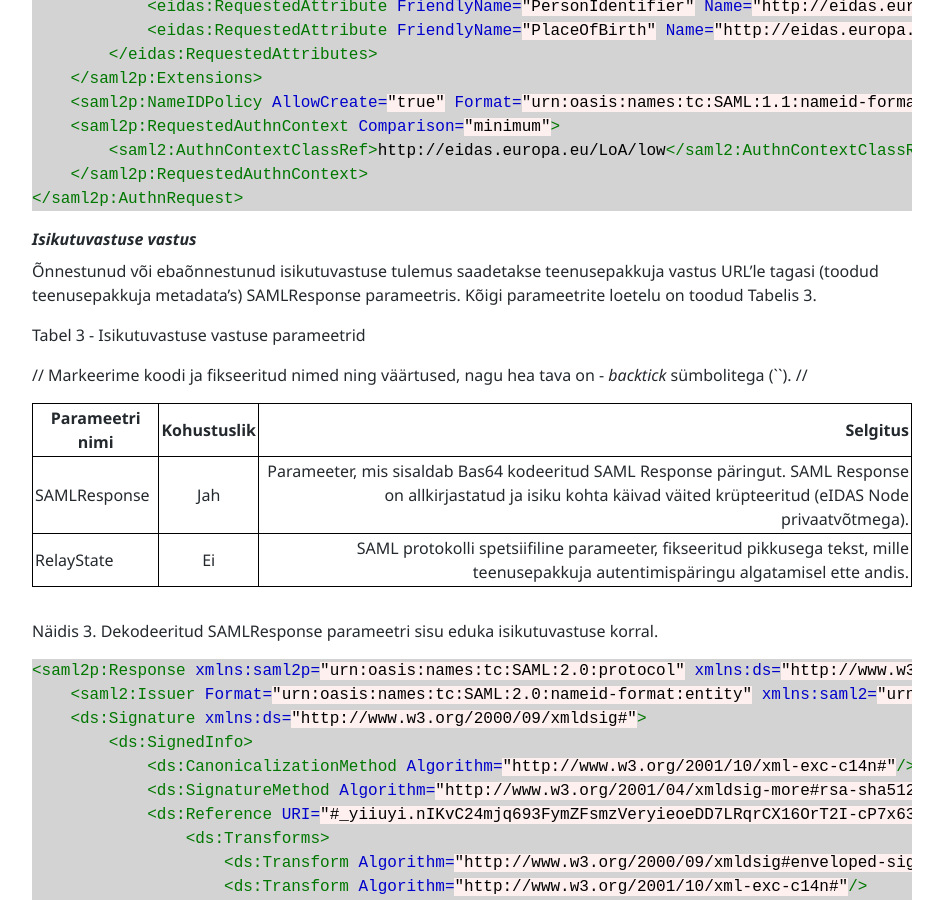
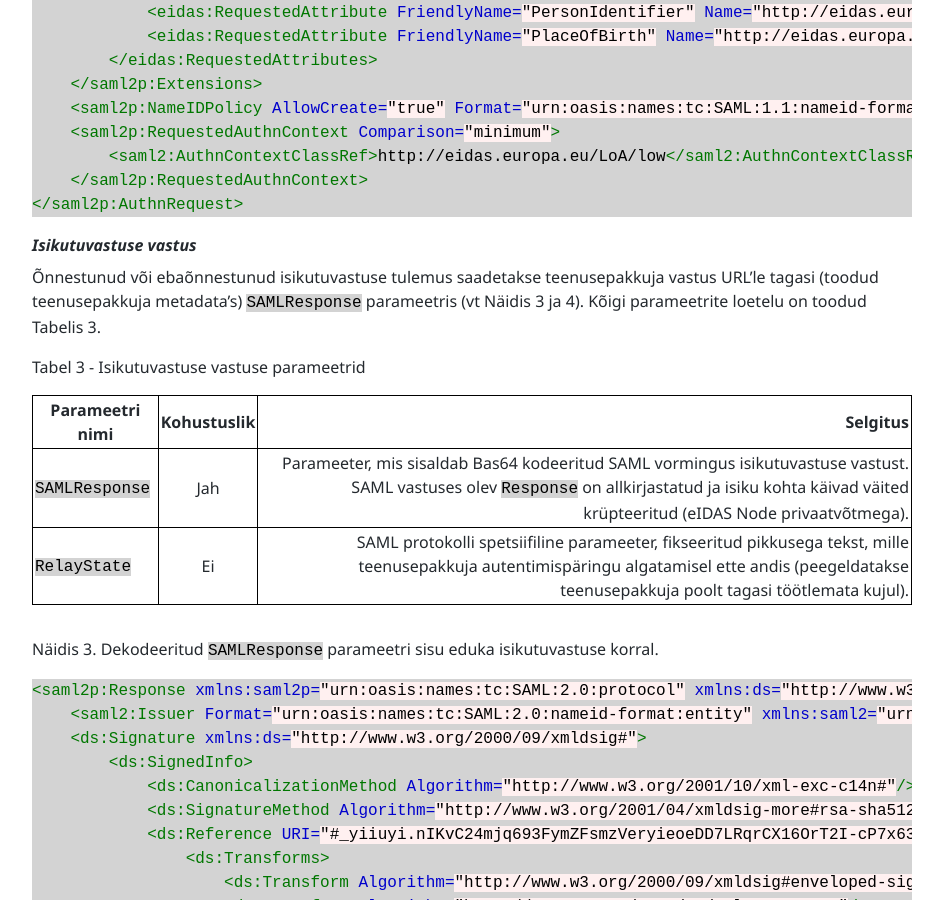
Before and after one commit to e-gov/eIDAS-Node, a Jekyll site: the page built from Spetsifikatsioon.md, in a window 1280 px wide and 900 px high, scrolled down 8440 px. Shown: the whole window, without its empty margins (0-944 px from the left). Built offline with Jekyll 4.4.1, drawn with Linux system fonts in a browser that asks for light colours; some of the changed text lies outside the part shown.

Commit message:
eIDAS Connector spetsifikatsiooni kavand - parandusi tagasiside osas

````diff
--- a/Spetsifikatsioon.md
+++ b/Spetsifikatsioon.md
@@ -61,7 +61,7 @@ Kokkuvõtlikult peab teenusepakkuja:
 
 ### Metadata otspunkt
 
-SAML metadata on XML dokument, mis sisaldab teenusepakkuja jaoks kogu ühendumiseks vajaliku info. Sealhulgas kirjeldab lubatud krüptoprimitiivid (sertifikaadid päringu allkirjastamiseks, vastuse dekrüpteerimiseks jne), autentimise algatamise URL-id ja teenusepakkuja kontaktid. Metainfo on allkirjastatud.
+SAML metadata on XML dokument, mis sisaldab teenusepakkuja jaoks kogu ühendumiseks vajaliku info (vt Näidis 1). Sealhulgas kirjeldab lubatud krüptoprimitiivid (sertifikaadid päringu allkirjastamiseks, vastuse dekrüpteerimiseks jne), autentimise algatamise URL-id ja teenusepakkuja kontaktid. Metainfo on allkirjastatud.
 
 Usalduse loomiseks eIDAS võrgustiku ja teenusepakkuja vahel teenusepakkuja PEAB tegema kättesaadavaks oma metaandmed üle HTTPS protokolli. Metaandmed peavad olema kättesaadavad riiklikule eIDAS Node sõlmpunktile. Teenusepakkuja metaandmed sisaldavad avalikke võtmeid, teenusekirjeldusi ja URLe, mida vajavad teised identiteedipakkujad, kellega tahetakse usalduskanalit luua.
 
@@ -147,13 +147,15 @@ Näidis 1. Teenusepakkuja metadata otspunkti vastus
 </md:EntityDescriptor>
 ```
 
-### Päringute saatmine ja vastuse tarbimine
+### Sõnumivahetusmeetod
 
-Siseriiklik eIDAS konnektorteenus toetab teenusepakkuja poolt algatatud HTTP POST ja HTTP Redirect töövooge (vt. [SAML 2.0] ptk 5.12) // Kas on ratsionaalne põhjus, miks peaksime toetama mõlemat? Kui POST on kindlam, siis toetada seda? //
+Siseriiklik eIDAS konnektorteenus toetab teenusepakkuja poolt algatatud `HTTP POST` põhinevat sõnumivahetusmeetodit (vt. `HTTP POST binding` [SAML 2.0] standardikirjelduses - ptk 5.12).
 
 ### Isikutuvastuse päring
 
-Nii HTTP POST kui ka HTTP REDIRECT liidestusviisi poolt nõutud parameetrite loetelu on toodud Tabelis 1.
+Nõutud parameetrite loetelu HTTP POST päringus on toodud Tabelis 1.
+
+`SAMLRequest`  parameetris saadetav SAML XML päringu sisu (vt Näidis 2) peab vastama eIDAS sõnumiformaadi kirjeldusele (vt [eIDAS formaat]: ja [eIDAS-attr]). Kasutatavad krüptoalgoritmid peavad vastama [eIDAS krüpto] dokumendis toodule.
 
 Tabel 1 - Päringu parameetrid
 
@@ -180,8 +180,8 @@ Tabel 2 - SAML `AuthnRequest` parameetrid
 | /saml2p:AuthnRequest/ds:Signature/* | Jah | Teenusepakkuja privaatvõtmega antud allkiri ja sellega seotud detailid. Toetatud krüptoalgoritmid on loetletud eIDAS Node metadatas (/md:EntityDescriptor/md:Extensions/alg:SigningMethod/*) |
 | /saml2p:AuthnRequest/saml2p:Extensions/eidas:SPType | Jah | Konstantne väärtus: 'public' (avaliku sektori asutus) |
 | /saml2p:AuthnRequest/saml2p:Extensions/eidas:RequestedAttributes/* | Jah | Variandid. Vajab analüüsi |
-| /saml2p:AuthnRequest/saml2p:NameIDPolicy | Jah | Variandid. Vajab analüüsi |
-| /saml2p:AuthnRequest/saml2p:RequestedAuthnContext | Jah |	Variandid. Vajab analüüsi |
+| /saml2p:AuthnRequest/saml2p:NameIDPolicy | Jah | // Variandid. Vajab analüüsi // |
+| /saml2p:AuthnRequest/saml2p:RequestedAuthnContext | Jah |	// Variandid. Vajab analüüsi // |
 
 Näidis 2 - SAMLRequest parameetris esitatav isikutuvastuse päring (dekodeeritud kujul)
 
@@ -242,18 +242,16 @@ Näidis 2 - SAMLRequest parameetris esitatav isikutuvastuse päring (dekodeeritu
 
 ### Isikutuvastuse vastus
 
-Õnnestunud või ebaõnnestunud isikutuvastuse tulemus saadetakse teenusepakkuja vastus URL'le tagasi (toodud teenusepakkuja metadata's) SAMLResponse parameetris. Kõigi parameetrite loetelu on toodud Tabelis 3.
+Õnnestunud või ebaõnnestunud isikutuvastuse tulemus saadetakse teenusepakkuja vastus URL'le tagasi (toodud teenusepakkuja metadata's) `SAMLResponse` parameetris (vt Näidis 3 ja 4). Kõigi parameetrite loetelu on toodud Tabelis 3.
 
 Tabel 3 - Isikutuvastuse vastuse parameetrid
 
-// Markeerime koodi ja fikseeritud nimed ning väärtused, nagu hea tava on - _backtick_ sümbolitega (``). //
-
 | Parameetri nimi        | Kohustuslik           | Selgitus  |
 | ------------- |:-------------:| -----:|
-| SAMLResponse | Jah | Parameeter, mis sisaldab Bas64 kodeeritud SAML Response päringut. SAML Response on allkirjastatud ja isiku kohta käivad väited krüpteeritud (eIDAS Node privaatvõtmega). |
-| RelayState | Ei | SAML protokolli spetsiifiline parameeter, fikseeritud pikkusega tekst, mille teenusepakkuja autentimispäringu algatamisel ette andis. |
+| `SAMLResponse` | Jah | Parameeter, mis sisaldab Bas64 kodeeritud SAML vormingus isikutuvastuse vastust. SAML vastuses olev `Response` on allkirjastatud ja isiku kohta käivad väited krüpteeritud (eIDAS Node privaatvõtmega). |
+| `RelayState` | Ei | SAML protokolli spetsiifiline parameeter, fikseeritud pikkusega tekst, mille teenusepakkuja autentimispäringu algatamisel ette andis (peegeldatakse teenusepakkuja poolt tagasi töötlemata kujul). |
 
-Näidis 3. Dekodeeritud SAMLResponse parameetri sisu eduka isikutuvastuse korral.
+Näidis 3. Dekodeeritud `SAMLResponse` parameetri sisu eduka isikutuvastuse korral.
 ```xml
 <saml2p:Response xmlns:saml2p="urn:oasis:names:tc:SAML:2.0:protocol" xmlns:ds="http://www.w3.org/2000/09/xmldsig#" xmlns:eidas="http://eidas.europa.eu/attributes/naturalperson" xmlns:saml2="urn:oasis:names:tc:SAML:2.0:assertion" Consent="urn:oasis:names:tc:SAML:2.0:consent:obtained" Destination="http://localhost:8080/SP/ReturnPage" ID="_yiiuyi.nIKvC24mjq693FymZFsmzVeryieoeDD7LRqrCX16OrT2I-cP7x63wfgu" InResponseTo="_eLkJmjOUF8ONvJqZ9EznURG6sAR_xSBIotsa3oWp1ptBbGw3O0iRZPogyRsxbHx" IssueInstant="2018-01-05T13:42:44.472Z" Version="2.0">
     <saml2:Issuer Format="urn:oasis:names:tc:SAML:2.0:nameid-format:entity" xmlns:saml2="urn:oasis:names:tc:SAML:2.0:assertion">http://localhost:8080/EidasNode/ConnectorResponderMetadata</saml2:Issuer>
@@ -307,7 +305,7 @@ Näidis 3. Dekodeeritud SAMLResponse parameetri sisu eduka isikutuvastuse korral
 </saml2p:Response>
 ```
 
-Näidis 4 - Dekodeeritud SAMLResponse parameetri sisu isikutuvastuse ebaõnnestumise korral (isik ei andnud nõusolekut oma andmete avaldamiseks)
+Näidis 4 - Dekodeeritud `SAMLResponse` parameetri sisu isikutuvastuse ebaõnnestumise korral (isik ei andnud nõusolekut oma andmete avaldamiseks)
 
 ```xml
 <saml2p:Response xmlns:saml2p="urn:oasis:names:tc:SAML:2.0:protocol" xmlns:ds="http://www.w3.org/2000/09/xmldsig#" xmlns:eidas="http://eidas.europa.eu/attributes/naturalperson" xmlns:saml2="urn:oasis:names:tc:SAML:2.0:assertion" Consent="urn:oasis:names:tc:SAML:2.0:consent:obtained" Destination="http://localhost:8080/EidasNode/ColleagueResponse" ID="_lL971pgUcKgV.ifiv9eQHBBwzUSBFeirUFyxQUVJV_SLzEjETOVZzjU_GEM4CxI" InResponseTo="_FgE3IvzittrpDPIuOICAufDv8.ppNwVZuHpoO9ALPBZTsnOebKUC6gupqHxXVdY" IssueInstant="2018-01-05T13:42:11.944Z" Version="2.0">
@@ -363,16 +361,17 @@ Näidis 4 - Dekodeeritud SAMLResponse parameetri sisu isikutuvastuse ebaõnnestu
 
 ### Veaolukordade käsitlemine
 
-Tabel 4 - Loetelu võimalikest veaolukordadest
-
-| Parameetri nimi        | Kohustuslik           | Selgitus  |
-| ------------- |:-------------:| -----:|
-| 202007 | Isiku nõusolek puudub | Isik keeldus isikutuvastuse jaoks vajalikke andmeid avaldamast. Teenusepakkuja poolseid |
+Kõik konnektorteenuse poolt tagastatavad veakoodid on toodud eIDAS näidislahenduse dokumentatsioonis (vt [eIDAS-veakoodid]).
 
 
-// TODO vajab analüüsi - täiendada //
+Tabel 4 - Loetelu võimalikest veaolukordadest konnektorteenuse poolt tagastatavatest vigadest
 
-// Veakoodid on dokumendis eIDAS-Node Error Codes - vt lisasin viite allpool. //
+| Veakood | Lühikirjeldus            | Selgitus  |
+| ------------- |:-------------:| -----:|
+| 202007 | Isiku nõusolek puudub | Isik keeldus isikutuvastuse jaoks vajalikke andmeid avaldamast. Ei vaja teenusepakkuja poolseid lisategevusi |
+
+// TODO vajab analüüsi - välja tuua vaid konnektorteenuse kasutajaid puudutav nimekiri veakoodidest - täiendada //
+
 
 [eIDAS Regulatsioon]: http://eur-lex.europa.eu/legal-content/ET/TXT/HTML/?uri=CELEX:32014R0910&from=EN
 [eIDAS profiil]: https://ec.europa.eu/cefdigital/wiki/display/CEFDIGITAL/eIDAS+Profile
````
Also changed, not shown: other parts of Spetsifikatsioon.md (+0 -2 lines).
